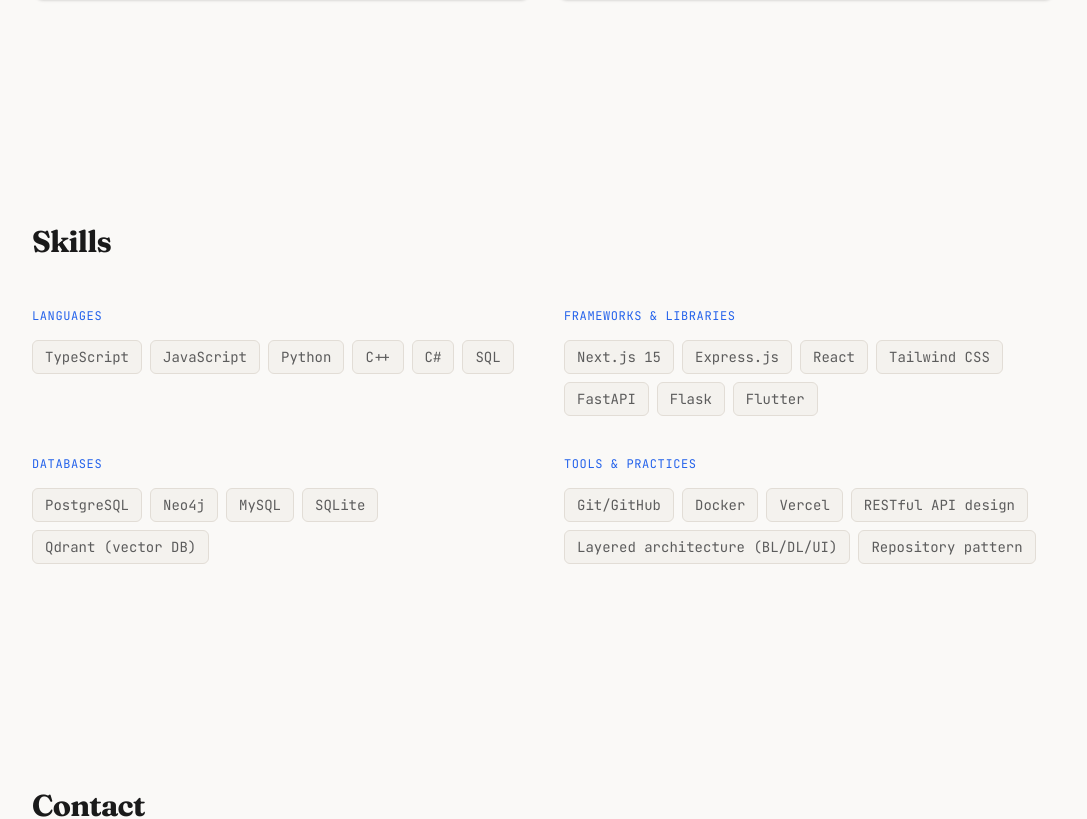
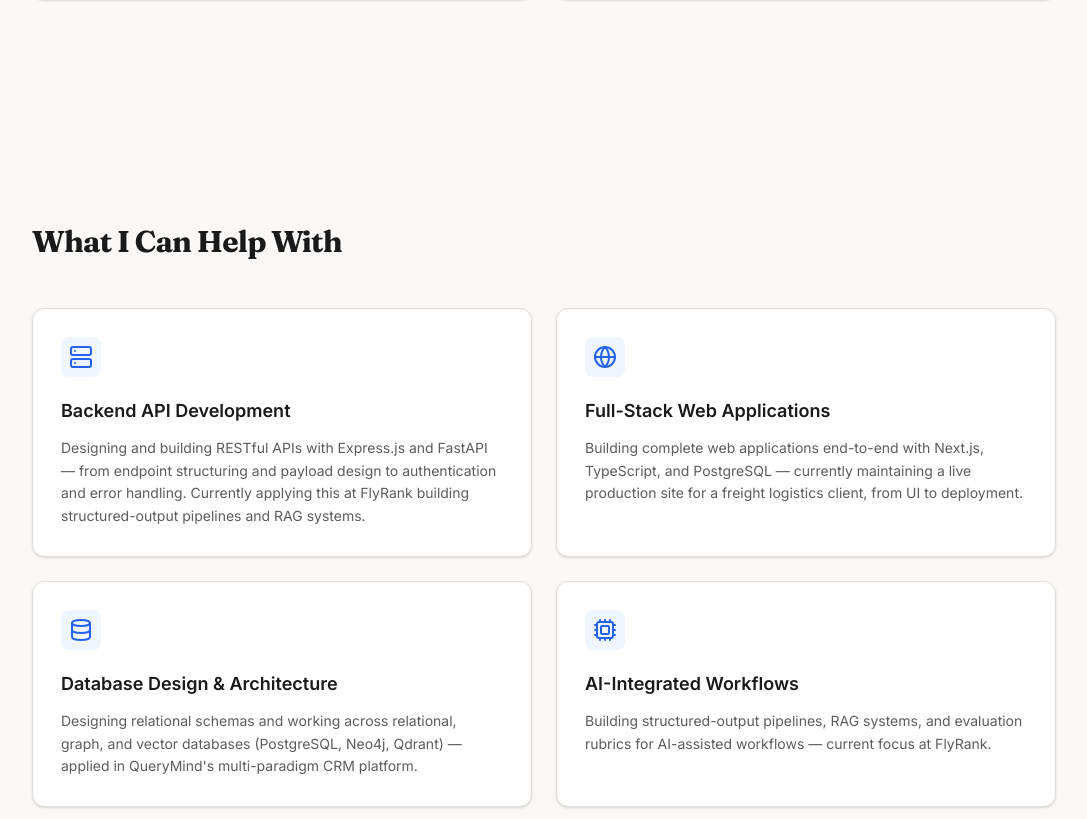
Before and after one commit to Mairaarshad19/Portfolio, a Next.js app: page / in a window 1280 px wide. Shown: the part 4312-5131 px from the top of the page, without its empty margins (96-1183 px from the left). Built offline with nearby package versions, Linux system fonts and the light colour scheme.

Commit message:
feat: add services/capabilities section

```diff
--- a/src/app/page.tsx
+++ b/src/app/page.tsx
@@ -3,6 +3,7 @@
 import Education from "@/components/Education";
 import Experience from "@/components/Experience";
 import Projects from "@/components/Projects";
+import Capabilities from "@/components/Capabilities";
 import Skills from "@/components/Skills";
 import Contact from "@/components/Contact";
 
@@ -14,6 +15,7 @@
       <Education />
       <Experience />
       <Projects />
+      <Capabilities />
       <Skills />
       <Contact />
     </>
--- /dev/null
+++ b/src/components/Capabilities.tsx
@@ -0,0 +1,69 @@
+"use client";
+
+import { Server, Globe, Database, Cpu } from "lucide-react";
+import { capabilitiesContent } from "@/data/portfolio-content";
+import { useScrollReveal } from "@/lib/useScrollReveal";
+
+const iconMap: Record<string, React.ReactNode> = {
+  Server: <Server size={24} />,
+  Globe: <Globe size={24} />,
+  Database: <Database size={24} />,
+  Cpu: <Cpu size={24} />,
+};
+
+function CapabilityCard({
+  title,
+  description,
+  icon,
+}: {
+  title: string;
+  description: string;
+  icon: string;
+}) {
+  const { ref, revealed } = useScrollReveal();
+
+  return (
+    <div
+      ref={ref}
+      className={`scroll-reveal ${revealed ? "revealed" : ""}`}
+    >
+      <div className="h-full bg-bg-elevated border border-border rounded-xl p-6 sm:p-7 hover:border-accent/30 transition-colors shadow-sm">
+        <div className="w-10 h-10 rounded-lg bg-accent-subtle flex items-center justify-center text-accent mb-5">
+          {iconMap[icon]}
+        </div>
+        <h3 className="text-lg font-semibold text-fg mb-3">{title}</h3>
+        <p className="text-sm text-fg-muted leading-relaxed">
+          {description}
+        </p>
+      </div>
+    </div>
+  );
+}
+
+export default function Capabilities() {
+  const { ref, revealed } = useScrollReveal();
+
+  return (
+    <section id="capabilities" className="py-28">
+      <div
+        ref={ref}
+        className={`container-content scroll-reveal ${revealed ? "revealed" : ""}`}
+      >
+        <h2 className="text-2xl sm:text-3xl font-display font-bold tracking-tight text-fg mb-12">
+          What I Can Help With
+        </h2>
+
+        <div className="grid grid-cols-1 sm:grid-cols-2 gap-6">
+          {capabilitiesContent.map((cap) => (
+            <CapabilityCard
+              key={cap.title}
+              title={cap.title}
+              description={cap.description}
+              icon={cap.icon}
+            />
+          ))}
+        </div>
+      </div>
+    </section>
+  );
+}
--- a/src/data/portfolio-content.ts
+++ b/src/data/portfolio-content.ts
@@ -125,6 +125,39 @@
   },
 ];
 
+export interface Capability {
+  title: string;
+  description: string;
+  icon: string;
+}
+
+export const capabilitiesContent: Capability[] = [
+  {
+    title: "Backend API Development",
+    description:
+      "Designing and building RESTful APIs with Express.js and FastAPI — from endpoint structuring and payload design to authentication and error handling. Currently applying this at FlyRank building structured-output pipelines and RAG systems.",
+    icon: "Server",
+  },
+  {
+    title: "Full-Stack Web Applications",
+    description:
+      "Building complete web applications end-to-end with Next.js, TypeScript, and PostgreSQL — currently maintaining a live production site for a freight logistics client, from UI to deployment.",
+    icon: "Globe",
+  },
+  {
+    title: "Database Design & Architecture",
+    description:
+      "Designing relational schemas and working across relational, graph, and vector databases (PostgreSQL, Neo4j, Qdrant) — applied in QueryMind's multi-paradigm CRM platform.",
+    icon: "Database",
+  },
+  {
+    title: "AI-Integrated Workflows",
+    description:
+      "Building structured-output pipelines, RAG systems, and evaluation rubrics for AI-assisted workflows — current focus at FlyRank.",
+    icon: "Cpu",
+  },
+];
+
 export interface SkillCategory {
   category: string;
   skills: string[];
```
